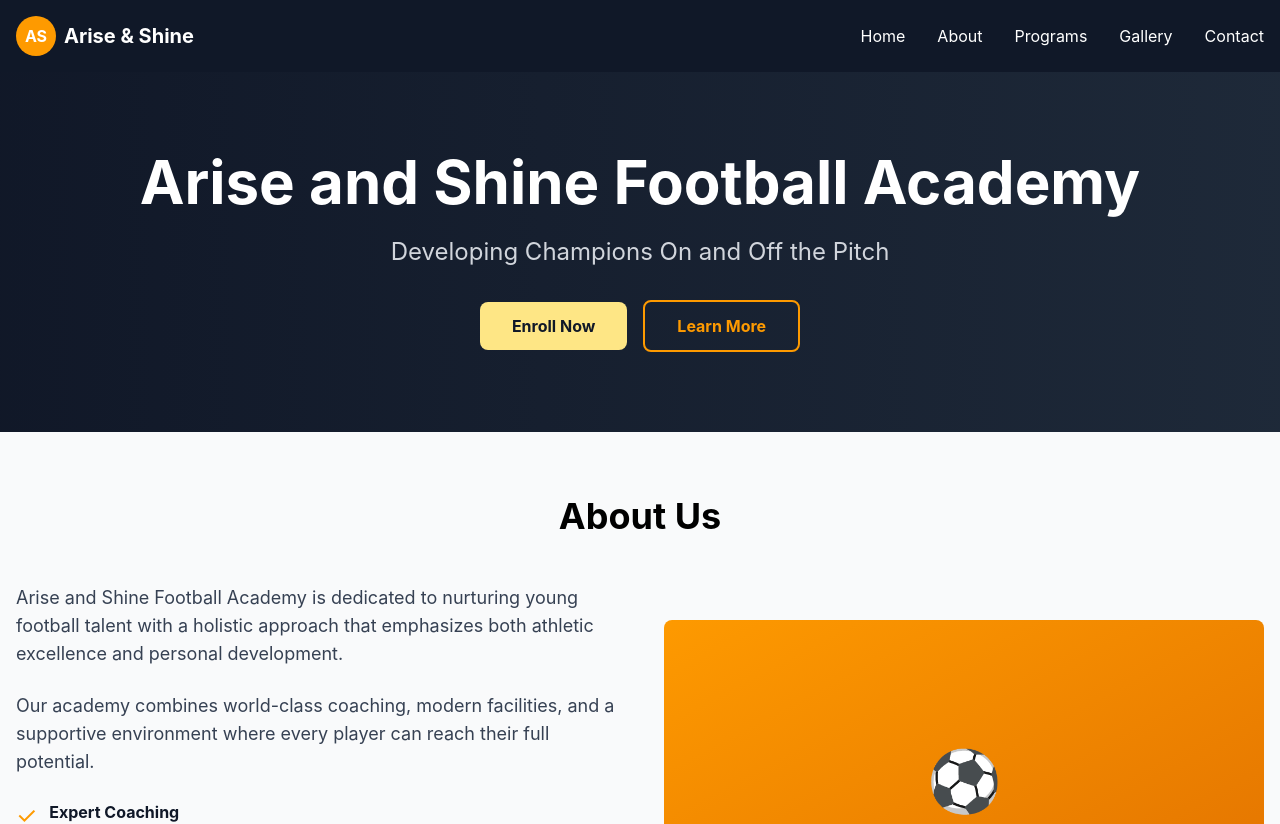
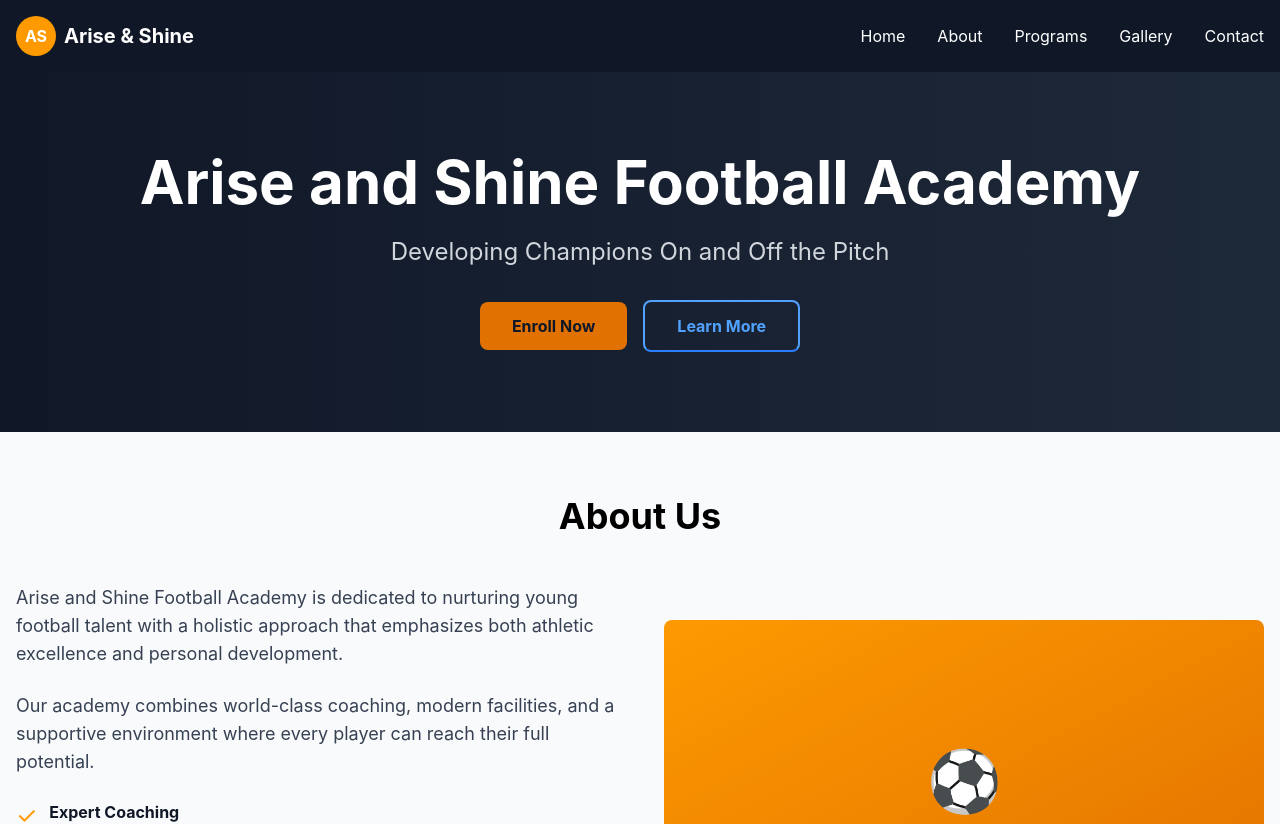
Before and after one commit to lawalkhalid124-art/ariseandshine, a React (Vite) app: page / in a window 1280 px wide. Shown: the top 824 px of the page. Built offline with nearby package versions, Linux system fonts and the light colour scheme.

Commit message:
Update Hero.jsx

```diff
--- a/src/components/Hero.jsx
+++ b/src/components/Hero.jsx
@@ -9,10 +9,10 @@ export default function Hero() {
           Developing Champions On and Off the Pitch
         </p>
         <div className="space-x-4">
-          <button className="bg-amber-200 text-gray-900 px-8 py-3 rounded-lg font-bold hover:bg-amber-300 transition">
+          <button className="bg-amber-600 text-gray-900 px-8 py-3 rounded-lg font-bold hover:bg-amber-300 transition">
             Enroll Now
           </button>
-          <button className="border-2 border-amber-500 text-amber-500 px-8 py-3 rounded-lg font-bold hover:bg-amber-500 hover:text-gray-900 transition">
+          <button className="border-2 border-b-blue-500 text-blue-400 px-8 py-3 rounded-lg font-bold hover:bg-blue-500 hover:text-gray-900 transition">
             Learn More
           </button>
         </div>
```
